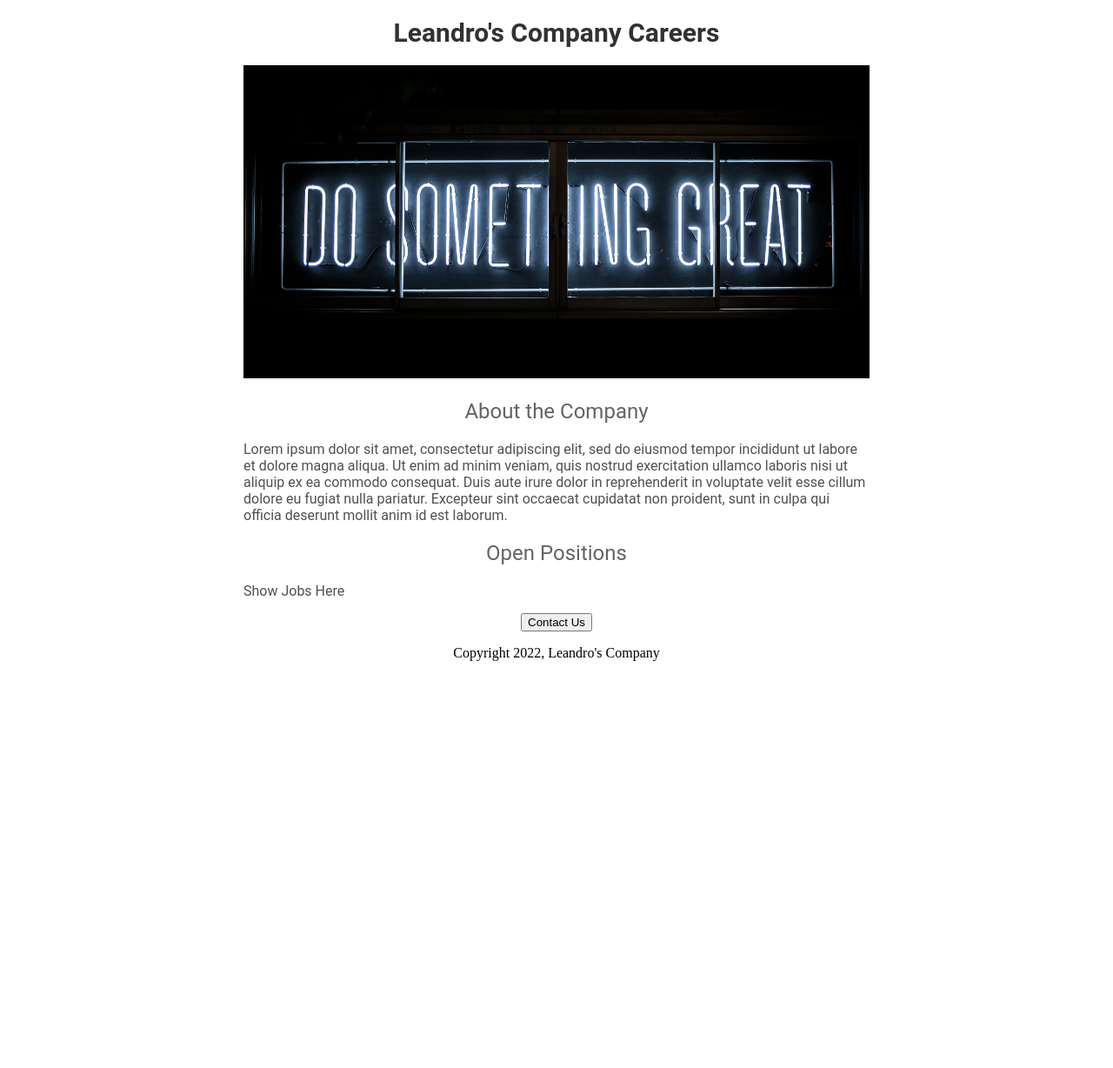
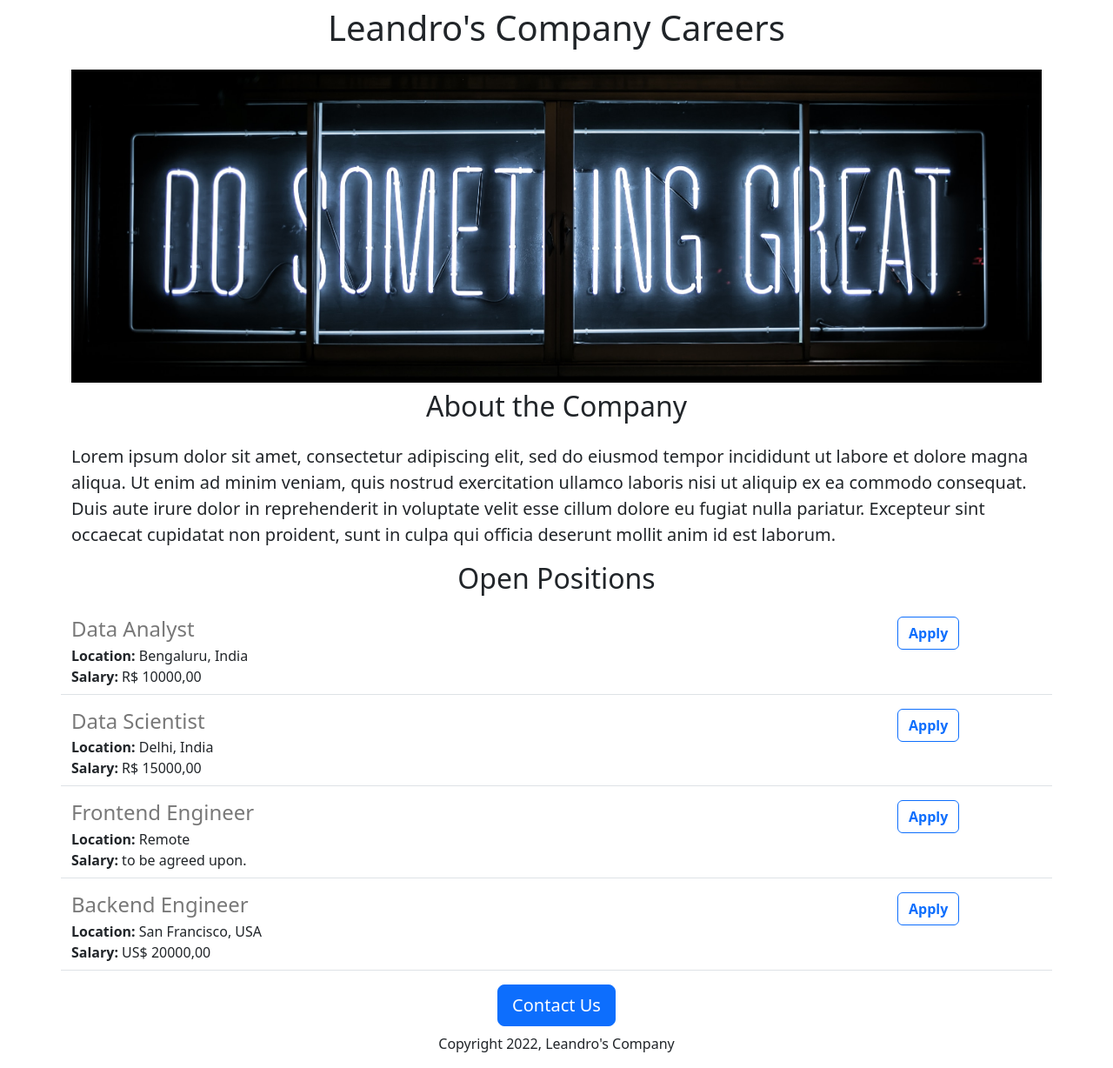
Before and after one commit to menali2010/jovian-test-v2, a Flask app: page / in a window 1280 px wide. Shown: the whole page at 87% size. Before the commit the page ends 760 px from the top, so only its background shows below. Run offline with Flask 3, Linux system fonts and the light colour scheme.

Commit message:
Added dynamic data and API route

```diff
--- a/app.py
+++ b/app.py
@@ -1,10 +1,43 @@
-from flask import Flask, render_template
+from flask import Flask, render_template, jsonify
 
 app = Flask(__name__)
 
+JOBS = [
+  {
+    'id':1,
+    'title': 'Data Analyst',
+    'location': 'Bengaluru, India',
+    'salary': 'R$ 10000,00',
+  },
+  {
+    'id':2,
+    'title': 'Data Scientist',
+    'location': 'Delhi, India',
+    'salary': 'R$ 15000,00',
+  },
+  {
+    'id':3,
+    'title': 'Frontend Engineer',
+    'location': 'Remote',
+    'salary': 'to be agreed upon.',
+  },
+  {
+    'id':4,
+    'title': 'Backend Engineer',
+    'location': 'San Francisco, USA',
+    'salary': 'US$ 20000,00',
+  }
+]
+
 @app.route("/")
 def hello_world():
-  return render_template('home.html')
+  return render_template('home.html',
+                         jobs=JOBS,
+                         company_name="Leandro's Company")
+
+@app.route("/api/jobs")
+def list_jobs():
+  return jsonify (JOBS)
 
 if __name__ == "__main__":
   app.run(host='0.0.0.0', debug=True)
--- a/templates/home.html
+++ b/templates/home.html
@@ -2,54 +2,36 @@
 <html>
   <head>
     <title>Leandro Careers</title>
+    <meta charset="utf-8">
+    <meta name="viewport" content="width=device-width, initial-scale=1">
+    <link href="https://cdn.jsdelivr.net/npm/bootstrap@5.3.0-alpha3/dist/css/bootstrap.min.css" rel="stylesheet" integrity="sha384-KK94CHFLLe+nY2dmCWGMq91rCGa5gtU4mk92HdvYe+M/SXH301p5ILy+dN9+nJOZ" crossorigin="anonymous">
     <style>
-      h1 {
-        font-size: 30px;
-        font-family: Roboto;
-        font-weight: bold;
-        color: rgb(50,50,50);
-        text-align:center;
-      }
-
       #banner {
+        height: 360px;
         width: 100%;
-        height: 360px;
         object-fit: cover;
-      }
-
-      h2 {
-        font-size: 24px;
-        font-family: Roboto;
-        color: rgb(100,100,100);
-        text-align:center;
-        font-weight: normal;
-      }
-
-      .bodytext {
-        font-family: Roboto;
-        color: rgb(80,80,80);
-      }
-
-      #container {
-        max-width: 720px;
-        margin: 0 auto;
-
       }
     </style>
   </head>
   <body>
-    <div id="container">
-      <h1>Leandro's Company Careers</h1>
-      <img id="banner" src="https://jovian-test-1--menali2010.repl.co/static/banner.jpeg">
-      <h2>About the Company</h2>
-      <p class="bodytext">
+    <div class = "container">
+      <h1 class="text-center mt-2 mb-4">
+        {{company_name}} Careers
+      </h1>
+      <img class="img-fluid" id="banner" src="https://jovian-test-1--menali2010.repl.co/static/banner.jpeg">
+      <h2 class="text-center mt-2 mb-4">About the Company</h2>
+      <p class="lead">
         Lorem ipsum dolor sit amet, consectetur adipiscing elit, sed do eiusmod tempor incididunt ut labore et dolore magna aliqua. Ut enim ad minim veniam, quis nostrud exercitation ullamco laboris nisi ut aliquip ex ea commodo consequat. Duis aute irure dolor in reprehenderit in voluptate velit esse cillum dolore eu fugiat nulla pariatur. Excepteur sint occaecat cupidatat non proident, sunt in culpa qui officia deserunt mollit anim id est laborum.
       </p>
-      <h2>Open Positions</h2>
-      <p class="bodytext"> Show Jobs Here </p>
-      <div style="text-align: center;">
-      <button>Contact Us</button>
-        <p>Copyright 2022, Leandro's Company</p>
+      <h2 class="text-center mt-2 mb-4">Open Positions</h2>
+      <div>
+        {% for job in jobs%}
+          {% include 'jobitem.html' %}
+        {% endfor %}
+      </div>
+      <div class="text-center">
+      <button class="btn btn-primary btn-lg">Contact Us</button>
+        <p class="mt-2">Copyright 2022, Leandro's Company</p>
       </div>
     </div>
   </body>
--- /dev/null
+++ b/templates/jobitem.html
@@ -0,0 +1,19 @@
+<div class="border-bottom row" style="margin-bottom:16px;padding-bottom: 8px;">
+  <div class="col-10">
+    <h4
+      style="color:rgb(120,120,120); margin-bottom:4px;">
+      {{job['title']}}
+    </h4>
+    <div>
+      <b>Location:</b> {{job['location']}}
+    </div>
+    {% if 'salary' in job %}
+    <div>
+      <b>Salary:</b> {{job['salary']}}
+    </div>
+    {% endif %}
+  </div>
+  <div class="col-2">
+  <button type="button" class="btn btn-outline-primary"><b>Apply</b></button>
+  </div>
+</div>
```
